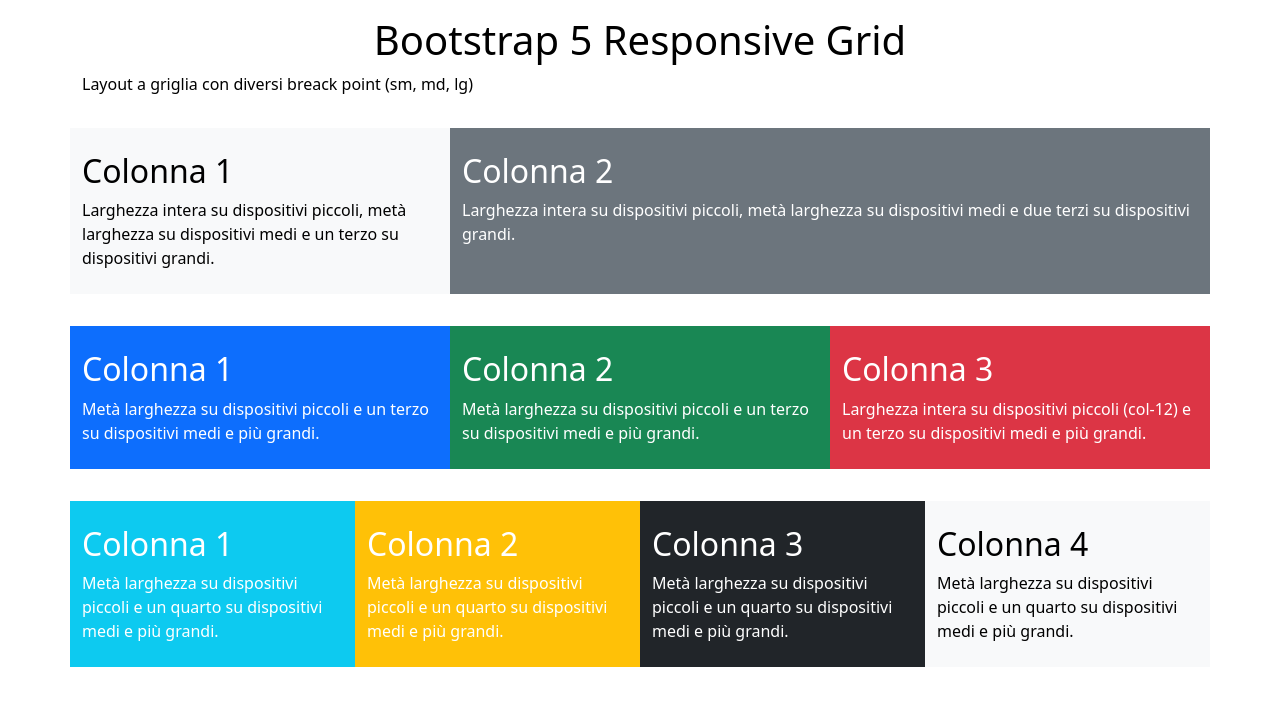
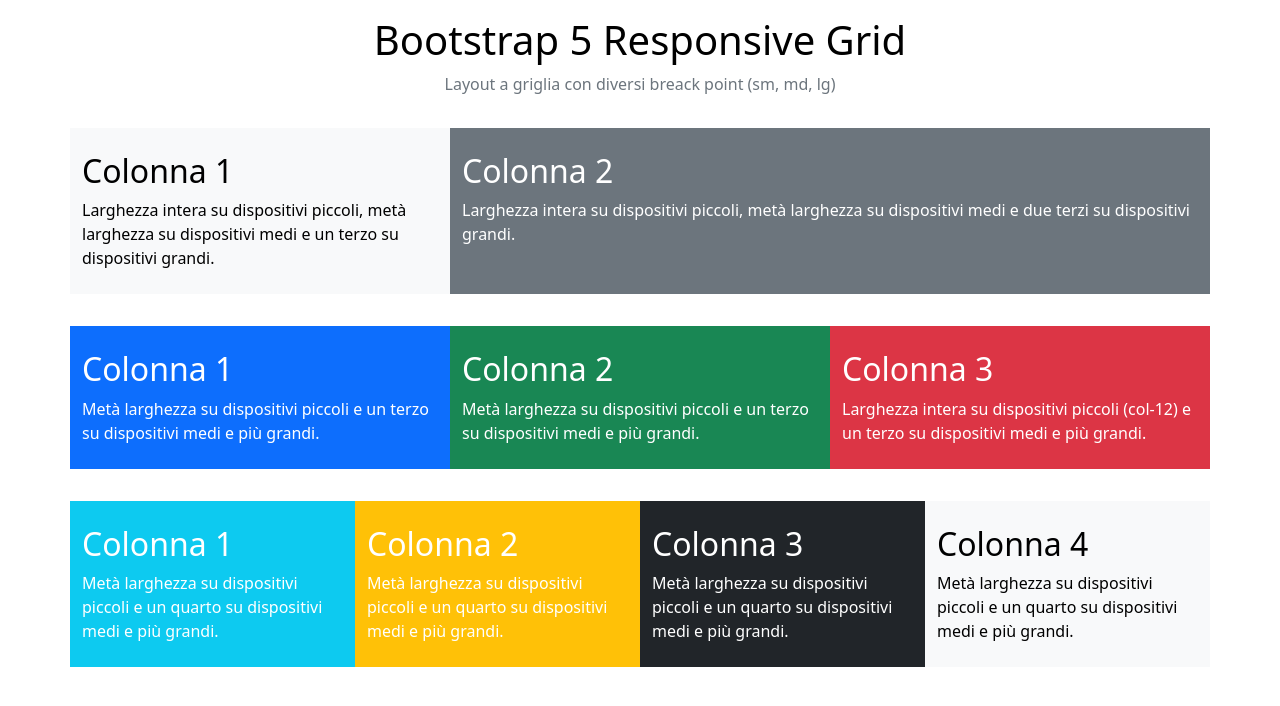
Before and after one commit to Vincenzo-Polverino/htmlcss-bootstrap-layout, a plain HTML site: page index.html in a window 1280 px wide. Drawn offline with nearby package versions, Linux system fonts and the light colour scheme.

Commit message:
fix: subtitle color and allignment

```diff
--- a/index.html
+++ b/index.html
@@ -29,9 +29,9 @@
     <main>
         <div class="container  text-white">
 
-            <div class="my-3">
-                <h1 class="text-center text-black">Bootstrap 5 Responsive Grid</h1>
-                <span class="text-center text-black ">Layout a griglia con diversi breack point (sm, md, lg)</span>
+            <div class="my-3 text-center ">
+                <h1 class="text-black">Bootstrap 5 Responsive Grid</h1>
+                <span class="text-secondary">Layout a griglia con diversi breack point (sm, md, lg)</span>
             </div>
 
             <div class="row py-3">
```
